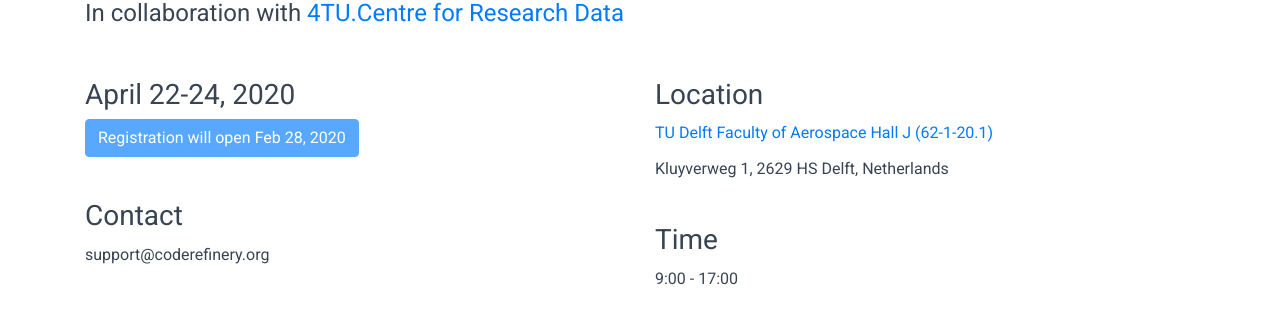
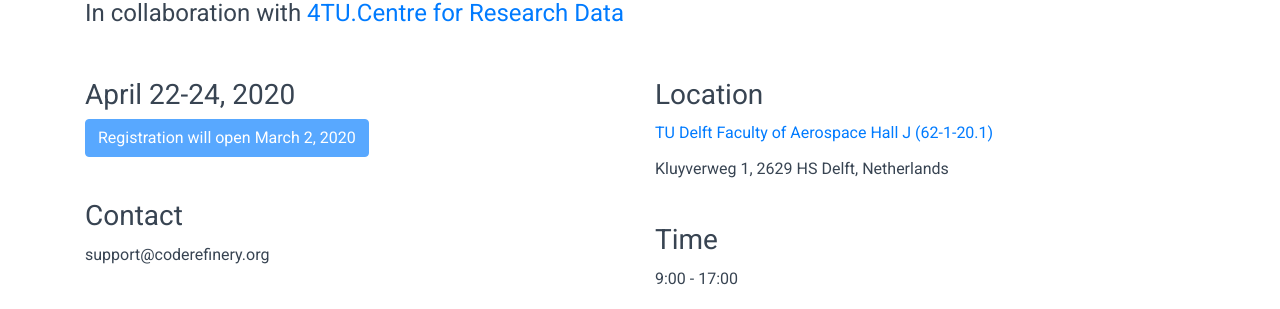
Before and after one commit to coderefinery/2020-04-22-delft, a Jekyll site: the page built from index.md, in a window 1280 px wide and 900 px high. Shown: the part 180-489 px from the top of the window. Built offline with Jekyll 4.4.1, drawn with Linux system fonts in a browser that asks for light colours; nearby versions of some CDN libraries.

Commit message:
update info about opening of registration

```diff
--- a/index.md
+++ b/index.md
@@ -17,7 +17,7 @@ dates: "April 22-24, 2020"
 
 # Add link to registration form here and specify when the registration opens and whether it is closed
 registration_form:
-registration_open_date: Feb 28, 2020
+registration_open_date: March 2, 2020
 registration_is_closed: false
 
 # names of instructors and helpers
```
